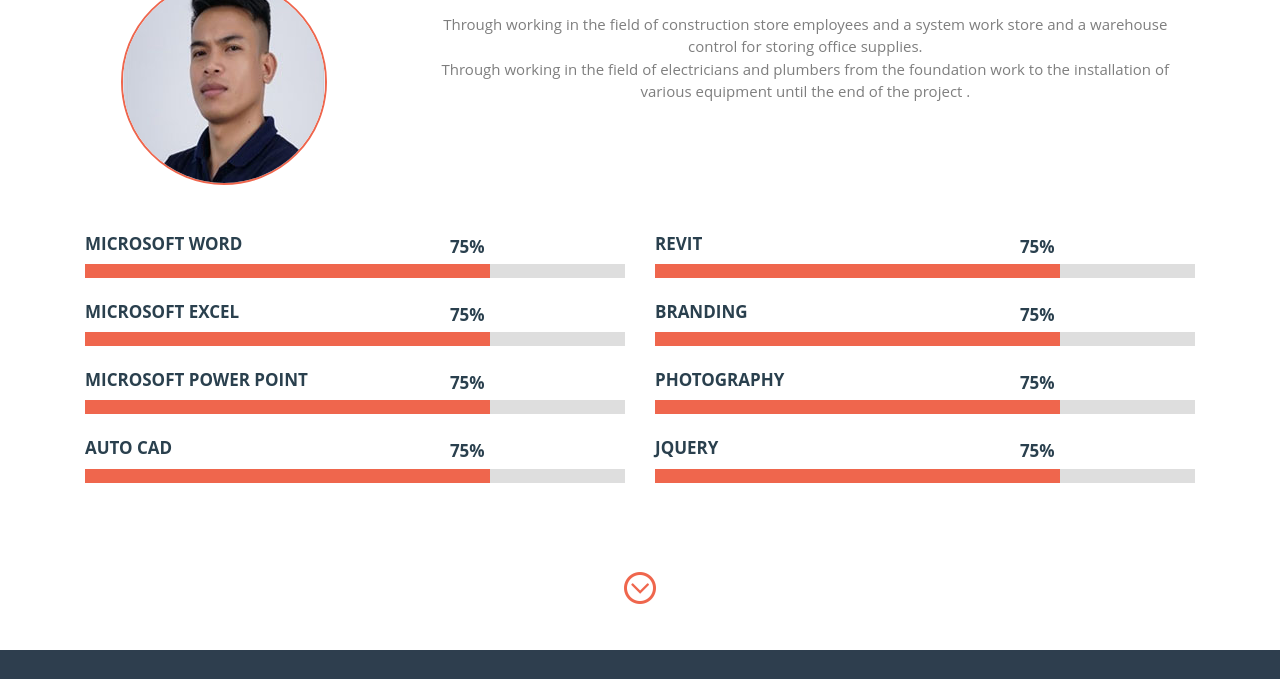
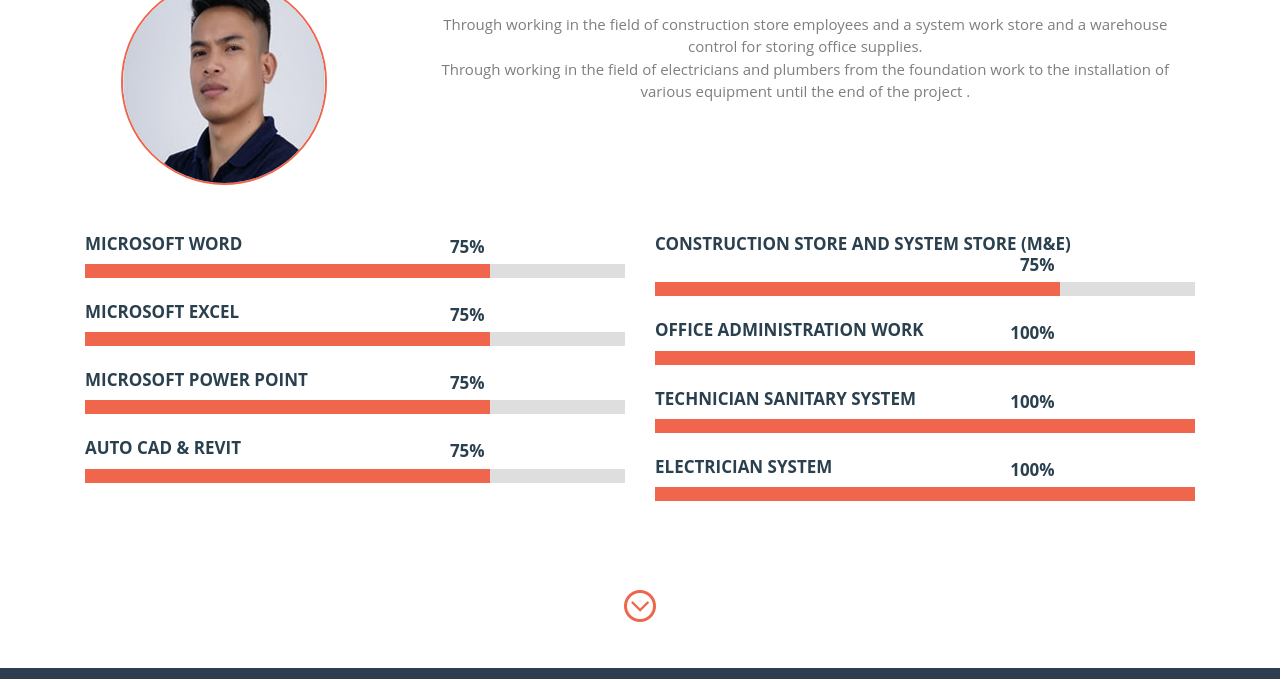
Before and after one commit to Rachelkp/Rachel_Profile, a plain HTML site: page index.html in a window 1280 px wide. Shown: the part 652-1331 px from the top of the page. Drawn offline with Linux system fonts and the light colour scheme.

Commit message:
Update index.html

```diff
--- a/index.html
+++ b/index.html
@@ -165,7 +165,7 @@ Smartphone Compatible web template, free webdesigns for Nokia, Samsung, LG, Sony
                         <div class="polls">
                             <div class="poll">
                                 <div class="poll-desc">
-                                    <h4>Auto CAD</h4>
+                                    <h4>Auto CAD & Revit</h4>
                                 </div>
                                 <div class="percentage">
                                     <p>75%</p>
@@ -182,7 +182,7 @@ Smartphone Compatible web template, free webdesigns for Nokia, Samsung, LG, Sony
                         <div class="polls">
                             <div class="poll">
                                 <div class="poll-desc">
-                                    <h4>Revit</h4>
+                                    <h4>Construction store and System store (M&E)</h4>
                                 </div>
                                 <div class="percentage">
                                     <p>75%</p>
@@ -196,43 +196,43 @@ Smartphone Compatible web template, free webdesigns for Nokia, Samsung, LG, Sony
                         <div class="polls">
                             <div class="poll">
                                 <div class="poll-desc">
-                                    <h4>branding</h4>
+                                    <h4>Office Administration work </h4>
                                 </div>
                                 <div class="percentage">
-                                    <p>75%</p>
+                                    <p>100%</p>
                                 </div>
                                 <div class="clearfix"></div>
                             </div>
                             <div class="skills">
-                                <div style="width:75%"> </div>
+                                <div style="width:100%"> </div>
                             </div>
                         </div>
                         <div class="polls">
                             <div class="poll">
                                 <div class="poll-desc">
-                                    <h4>Photography</h4>
+                                    <h4>Technician Sanitary System </h4>
                                 </div>
                                 <div class="percentage">
-                                    <p>75%</p>
+                                    <p>100%</p>
                                 </div>
                                 <div class="clearfix"></div>
                             </div>
                             <div class="skills">
-                                <div style="width:75%"> </div>
+                                <div style="width:100%"> </div>
                             </div>
                         </div>
                         <div class="polls">
                             <div class="poll">
                                 <div class="poll-desc">
-                                    <h4>Jquery</h4>
+                                    <h4>Electrician System</h4>
                                 </div>
                                 <div class="percentage">
-                                    <p>75%</p>
+                                    <p>100%</p>
                                 </div>
                                 <div class="clearfix"></div>
                             </div>
                             <div class="skills">
-                                <div style="width:75%"> </div>
+                                <div style="width:100%"> </div>
                             </div>
                         </div>
                     </div>
```
